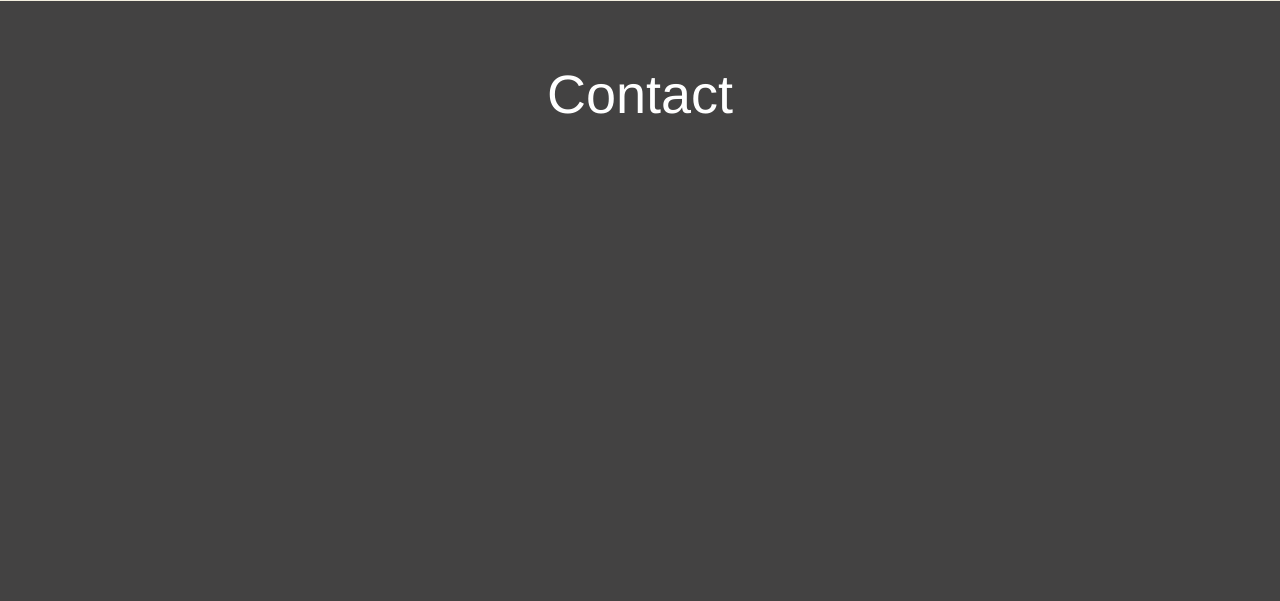
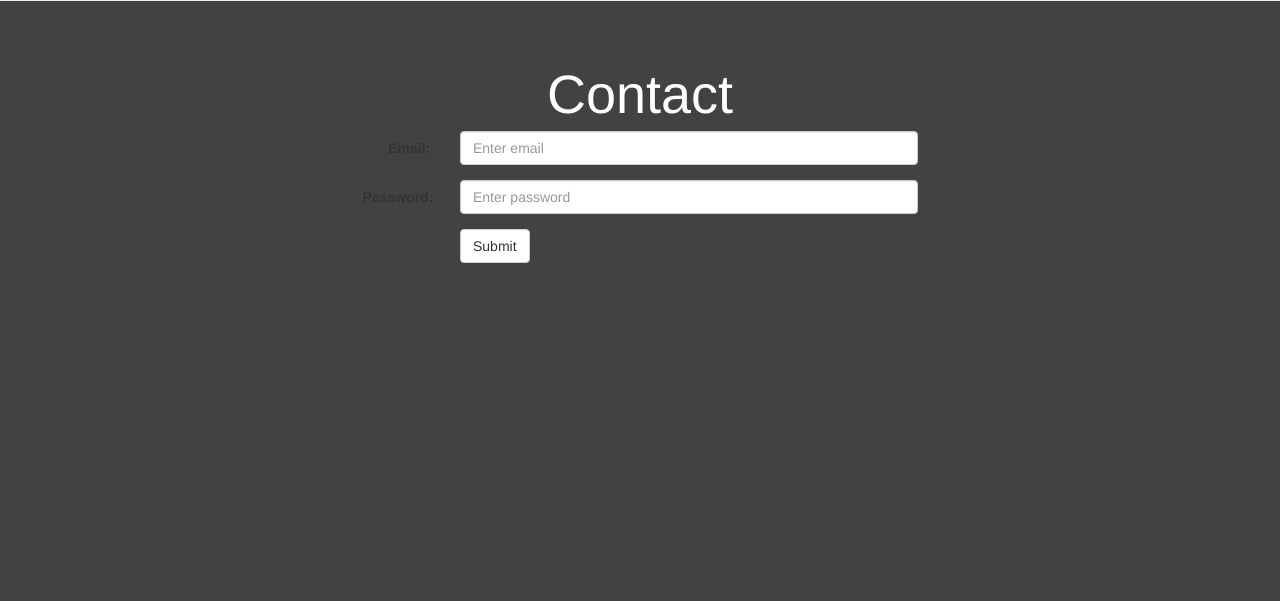
Before and after one commit to smurfik/personal-website-flask, a Flask app: page / in a window 1280 px wide. Shown: the part 1399-2000 px from the top of the page. Run offline with Flask 2, Linux system fonts and the light colour scheme; some libraries are stand-ins or nearby versions.

Commit message:
add form

```diff
--- a/static/css/main.css
+++ b/static/css/main.css
@@ -136,10 +136,6 @@ span.text-content {
   position: absolute;
   top: 46px;
   opacity: 0;
-  -webkit-transition: opacity 500ms;
-  -moz-transition: opacity 500ms;
-  -o-transition: opacity 500ms;
-  transition: opacity 500ms;
 }
 
 span.text-content span {
--- a/templates/home.html
+++ b/templates/home.html
@@ -49,6 +49,30 @@
     <div id="page3">
       <a name="contact"></a>
       <a href="#contact"><h2>Contact</h2></a>
+      <div class="row">
+        <div class="col-md-6 col-md-offset-3">
+          <form class="form-horizontal" role="form">
+            <div class="form-group">
+              <label class="control-label col-sm-2" for="email">Email:</label>
+              <div class="col-sm-10">
+                <input type="email" class="form-control" id="email" placeholder="Enter email">
+              </div>
+            </div>
+            <div class="form-group">
+              <label class="control-label col-sm-2" for="pwd">Password:</label>
+              <div class="col-sm-10">
+                <input type="password" class="form-control" id="pwd" placeholder="Enter password">
+              </div>
+            </div>
+            <div class="form-group">
+              <div class="col-sm-offset-2 col-sm-10">
+                <button type="submit" class="btn btn-default">Submit</button>
+              </div>
+            </div>
+          </form>
+        </div>
+      </div>
+
     </div> <!--end page3-->
   </div>
 </div>
```
